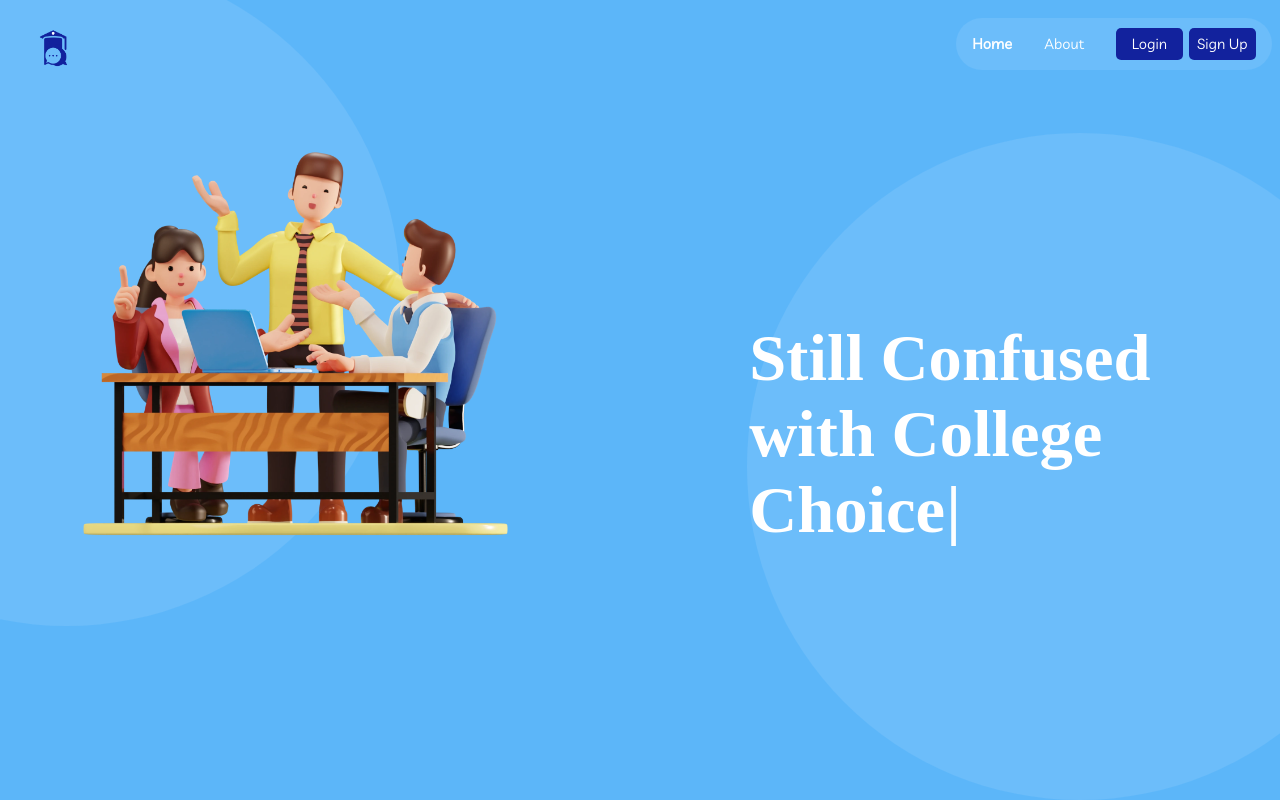
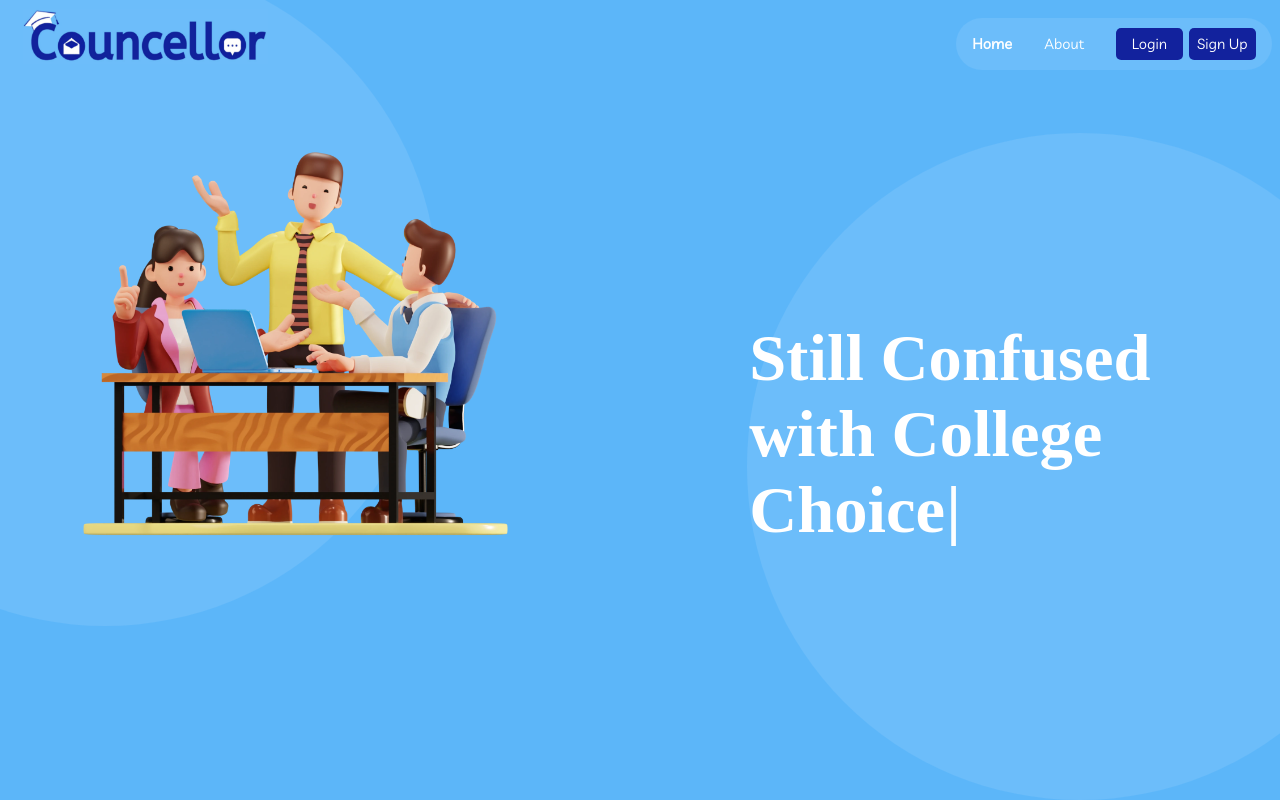
Before and after one commit to Counselllor/Counsellor-Web, a React (Vite) app: page / in a window 1280 px wide. Shown: the top 800 px of the page. Built offline with nearby package versions, Linux system fonts and the light colour scheme; a web font is replaced by a local one.

Commit message:
Website Logo
Logo added on the navbar page of the site, and fitted accordingly.

```diff
--- a/src/components/Home/Home.css
+++ b/src/components/Home/Home.css
@@ -38,7 +38,7 @@
     width: 52.08vw;
     border-radius: 100%;
     background-color: var(--secPageColor);
-    left: -20.83vw;
+    left: -17.83vw;
     top: -3.17vw;
     overflow: hidden;
     z-index: -999;
--- a/src/components/Navbar/Navbar.css
+++ b/src/components/Navbar/Navbar.css
@@ -39,8 +39,8 @@
   }
 
   #logo {
-    margin: 1.04vw 0 0 1.56vw;
-    height: 4.16vw;
-    width: 4.16vw;
+    margin: 0.04vw 0 0 1.16vw;
+    height: 4.30vw;
+    width: 19.16vw;
     display: block;
   }
--- a/src/components/Navbar/Navbar.jsx
+++ b/src/components/Navbar/Navbar.jsx
@@ -1,6 +1,6 @@
 import { NavLink } from 'react-router-dom'
 import './Navbar.css'
-import Logo from '../../assets/logo.webp'
+import Logo from '../../assets/namelogo.png'
 
 const Navbar = () => {
   return (
```
Also changed, not shown: src/assets/namelogo.png (added).
